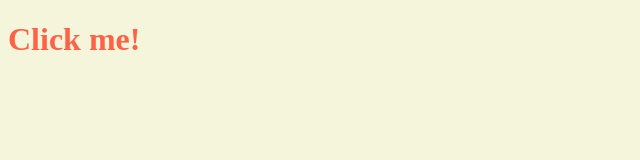
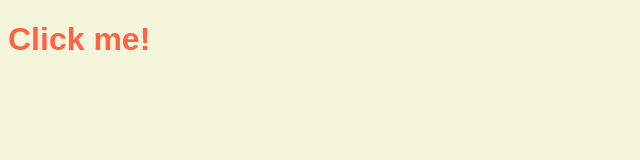
Before and after one commit to alstjd974/javascript, a plain HTML site: page momentum/index.html in a window 1280 px wide. Both pictures are taken after a click on the element "Click me!". Shown: the full height of the page, 0-640 px from the left. Drawn offline with Linux system fonts and the light colour scheme.

Commit message:
3.8(1) classList.contains/remove/add
1.className은 모든걸 교체해 버린다.
원치 않은 sexy-font  부분까지 교체된다.
2.classList는 class들의 목록으로 작업할 수 있게 허용해준다.
3.contain은 명시한 class가 HTML element의 class에 포함 되어 있는지 말해준다.
4.remove는 명시한 class명을 제거하고 add는 명시한 class명을 추가한다.

```diff
--- a/momentum/app.js
+++ b/momentum/app.js
@@ -2,10 +2,10 @@ const h1 = document.querySelector(".hello h1");
 
 function handleTitleClick() {
   const clickedClass = "clicked";
-  if (h1.className === clickedClass) {
-    h1.className = "";
+  if (h1.classList.contains(clickedClass)) {
+    h1.classList.remove(clickedClass);
   } else {
-    h1.className = clickedClass;
+    h1.classList.add(clickedClass);
   }
 }
 
--- a/momentum/index.html
+++ b/momentum/index.html
@@ -9,7 +9,7 @@
   </head>
   <body>
     <div class="hello">
-      <h1>Click me!</h1>
+      <h1 class="sexy-font">Click me!</h1>
     </div>
     <script src="app.js"></script>
   </body>
--- a/momentum/style.css
+++ b/momentum/style.css
@@ -10,3 +10,7 @@ h1 {
 .clicked {
   color: tomato;
 }
+
+.sexy-font {
+  font-family: Arial, "Helvetica Neue", Helvetica, sans-serif;
+}
```
